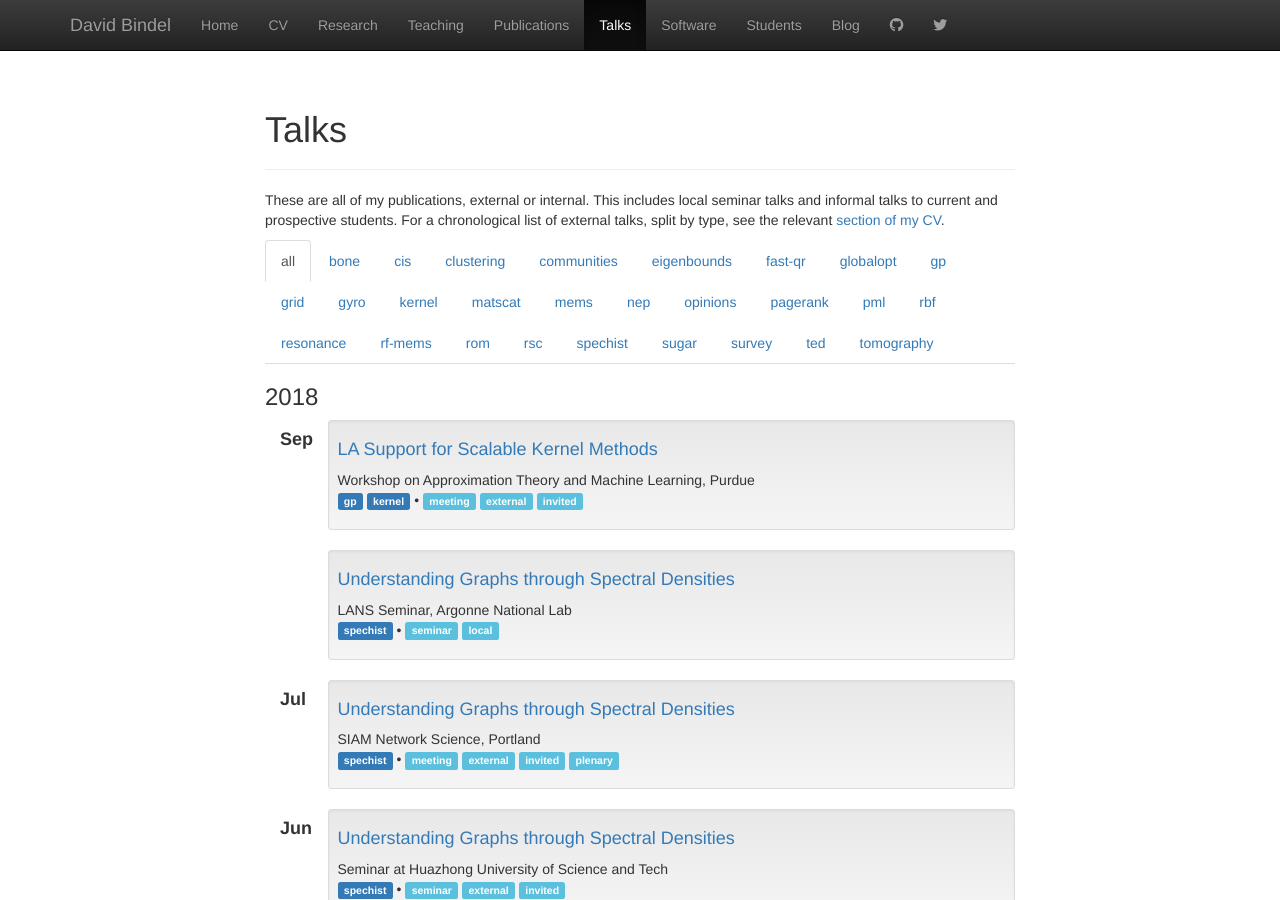
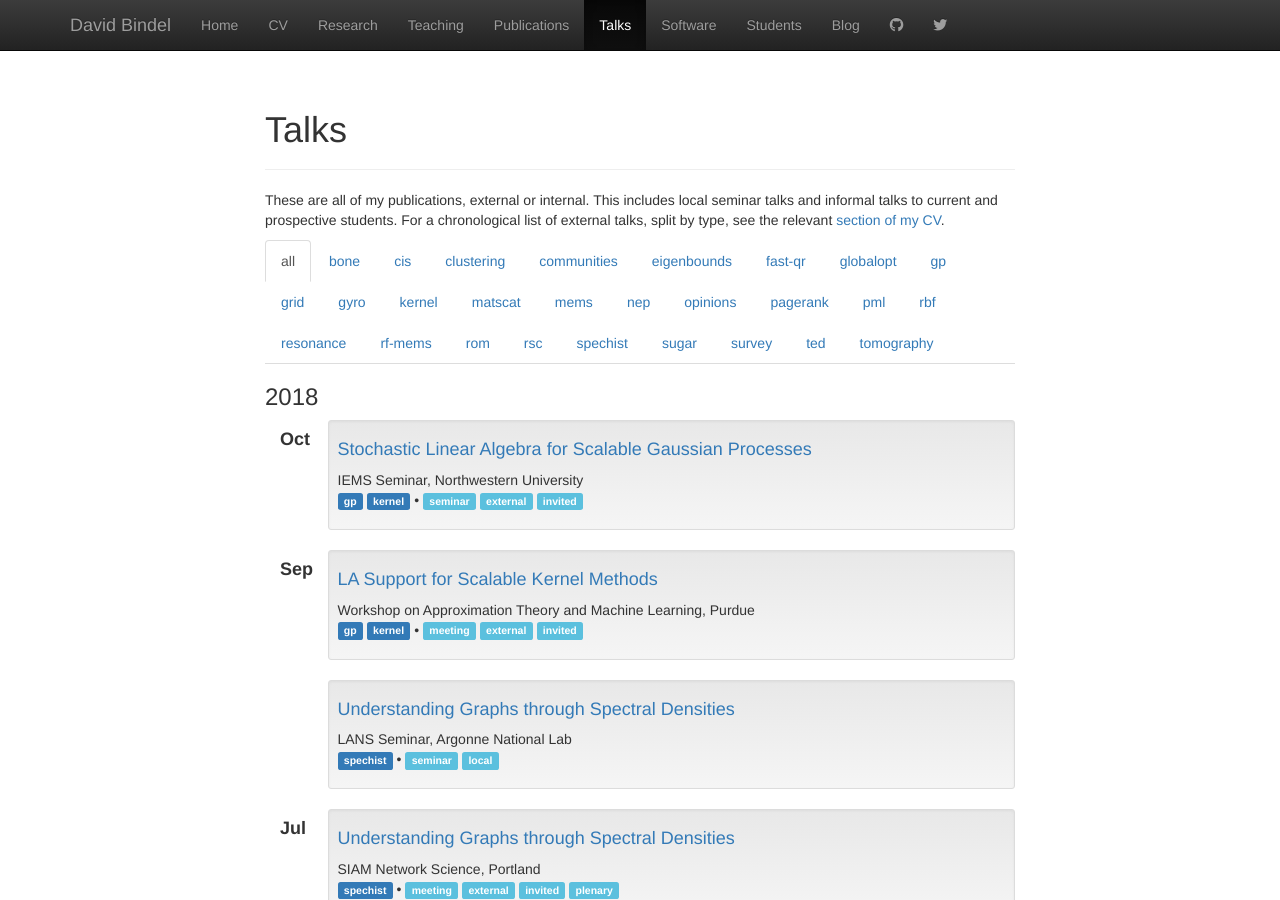
Before and after one commit to dbindel/cornell_web, a Jekyll site: the page built from talks.html, in a window 1280 px wide and 900 px high. Built offline with Jekyll 4.4.1, drawn with Linux system fonts in a browser that asks for light colours; nearby versions of some CDN libraries.

Commit message:
Add link to Northwestern talk.

```diff
--- a/_data/present.yml
+++ b/_data/present.yml
@@ -1050,3 +1050,9 @@
   tags: [gp, kernel]
   where: Workshop on Approximation Theory and Machine Learning, Purdue
   type: [meeting, external, invited]
+-
+  file: 2018-10-northwestern/northwestern-oct18.pdf
+  title: "Stochastic Linear Algebra for Scalable Gaussian Processes"
+  tags: [gp, kernel]
+  where: IEMS Seminar, Northwestern University
+  type: [seminar, external, invited]
```
